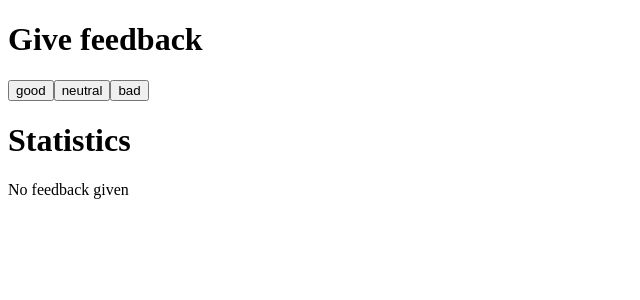
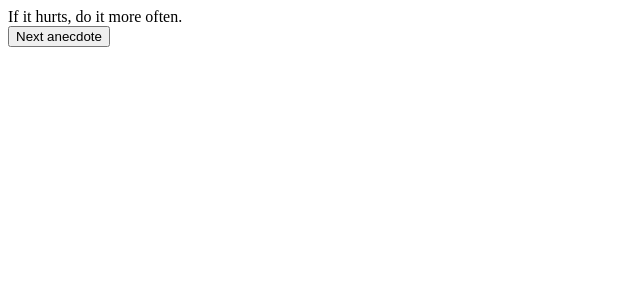
Before and after one commit to AmparoGarcia84/FullStackOpenCourse_Part1, a React (Vite) app in the folder part1/: page / in a window 1280 px wide. Shown: the top 300 px of the page, without its empty margins (0-640 px from the left). Built offline with nearby package versions, Linux system fonts and the light colour scheme; the HTML template or start-up script is replaced by a standard one.

Commit message:
Exercise 1.12

```diff
--- a/part1/src/App.jsx
+++ b/part1/src/App.jsx
@@ -1,10 +1,4 @@
 import { useState } from 'react'
-
-const Header = ({ text }) => {
-  return (
-    <h1>{text}</h1>
-  )
-}
 
 const Button = ({ handleClick, text }) => {
   return (
@@ -13,68 +7,38 @@
   </button>
 )}
 
-const Statistics = ({ good, neutral, bad }) => {
-  const average = (good - bad) / (good + neutral + bad)
-  const positive = good / (good + neutral + bad) * 100 + '%'
-
-  if (good + neutral + bad === 0) {
-    return (
-      <div>
-        <Header text='Statistics' />
-        No feedback given
-      </div>
-    )
-  }
+const Anecdote = ({ anecdote }) => {
   return (
     <div>
-      <Header text='Statistics' />
-      <table>
-        <tbody>
-          <StatisticLine text='good' value={good} />
-          <StatisticLine text='neutral' value={neutral} />
-          <StatisticLine text='bad' value={bad} />
-          <StatisticLine text='average' value={average} />
-          <StatisticLine text='positive' value={positive} />
-        </tbody>
-      </table>
+      {anecdote}
     </div>
   )
 }
 
-const StatisticLine = ({ text, value }) => {
-  return (
-    <tr>
-      <td>{text}</td>
-      <td>{value}</td>
-    </tr>
-  )
-}
+const App = () => {
+  const anecdotes = [
+    'If it hurts, do it more often.',
+    'Adding manpower to a late software project makes it later!',
+    'The first 90 percent of the code accounts for the first 10 percent of the development time...The remaining 10 percent of the code accounts for the other 90 percent of the development time.',
+    'Any fool can write code that a computer can understand. Good programmers write code that humans can understand.',
+    'Premature optimization is the root of all evil.',
+    'Debugging is twice as hard as writing the code in the first place. Therefore, if you write the code as cleverly as possible, you are, by definition, not smart enough to debug it.',
+    'Programming without an extremely heavy use of console.log is same as if a doctor would refuse to use x-rays or blood tests when diagnosing patients.',
+    'The only way to go fast, is to go well.'
+  ]
 
-const App = () => {
-  // guarda los clics de cada botón en su propio estado
-  const [good, setGood] = useState(0)
-  const [neutral, setNeutral] = useState(0)
-  const [bad, setBad] = useState(0)
+  const [selected, setSelected] = useState(0)
 
-  const handleGoodClick = () => {
-    setGood(good + 1)
-  }
-
-  const handleNeutralClick = () => {
-    setNeutral(neutral + 1)
-  }
-
-  const handleBadClick = () => {
-    setBad(bad + 1)
+  const handleClickAnecdote = () => {
+    const randomIndex = Math.floor(Math.random() * anecdotes.length)
+    console.log(randomIndex)
+    setSelected(randomIndex)
   }
 
   return (
     <div>
-      <Header text='Give feedback' />
-      <Button handleClick={handleGoodClick} text='good' />
-      <Button handleClick={handleNeutralClick} text='neutral' />
-      <Button handleClick={handleBadClick} text='bad' />
-      <Statistics good={good} neutral={neutral} bad={bad} />
+      <Anecdote anecdote={anecdotes[selected]} />
+      <Button handleClick={handleClickAnecdote} text='Next anecdote' />
     </div>
   )
 }
```
